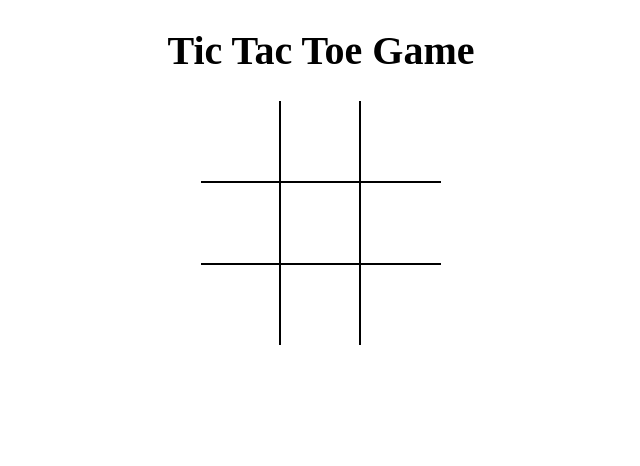
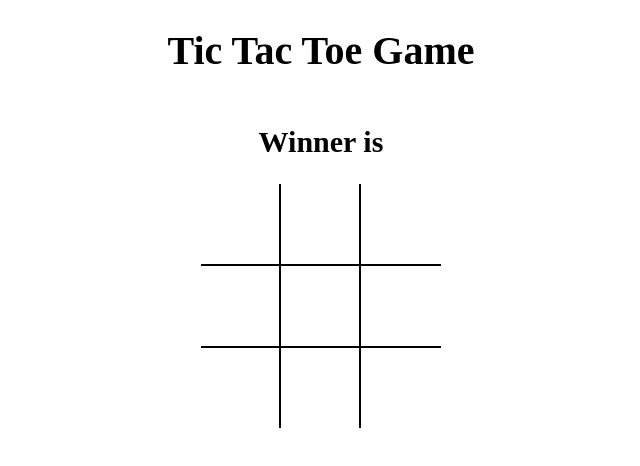
Before and after one commit to AbhishekKumar2233/Tic-Tac-Toe-Game_React, a React (Create React App) app: page / in a window 1280 px wide. Shown: the top 466 px of the page, without its empty margins (319-959 px from the left). Built offline with nearby package versions, Linux system fonts and the light colour scheme.

Commit message:
winner func done

```diff
--- a/src/App.js
+++ b/src/App.js
@@ -1,11 +1,38 @@
 import "./styles.scss";
+import React, { useState } from "react";
 import Board from "./components/Board";
+import { calculateWinner } from "./components/helper";
 
 export default function App() {
+  const [board, setBoard] = useState(Array(9).fill(null));
+  const [isXNext, setIsXNext] = useState(false);
+
+  //winner
+  const winner = calculateWinner(board);
+  console.log(winner);
+  const winnerName = winner;
+
+  function handleBoard(position) {
+    if (board[position]) {
+      return;
+    }
+    setBoard((prev) => {
+      return prev.map((square, pos) => {
+        if (pos === position) {
+          return isXNext ? "X" : "O";
+        } else {
+          return square;
+        }
+      });
+    });
+    setIsXNext((prev) => !prev);
+  }
+
   return (
     <div className="app">
       <h1>Tic Tac Toe Game</h1>
-      <Board />
+      <h2>Winner is {winnerName}</h2>
+      <Board board={board} handleBoard={handleBoard} />
     </div>
   );
 }
--- a/src/components/Board.jsx
+++ b/src/components/Board.jsx
@@ -1,26 +1,7 @@
-import React, { useState } from "react";
+import React from "react";
 import Square from "./Square";
 
-function Board() {
-  const [board, setBoard] = useState(Array(9).fill(null));
-  const [isXNext, setIsXNext] = useState(false);
-
-  function handleBoard(position) {
-    if (board[position]) {
-      return;
-    }
-    setBoard((prev) => {
-      return prev.map((square, pos) => {
-        if (pos === position) {
-          return isXNext ? "X" : "O";
-        } else {
-          return square;
-        }
-      });
-    });
-    setIsXNext((prev) => !prev);
-  }
-
+function Board({ board, handleBoard }) {
   const renderSquare = (position) => {
     return (
       <Square
--- /dev/null
+++ b/src/components/helper.js
@@ -0,0 +1,19 @@
+export function calculateWinner(squares) {
+  const lines = [
+    [0, 1, 2],
+    [3, 4, 5],
+    [6, 7, 8],
+    [0, 3, 6],
+    [1, 4, 7],
+    [2, 5, 8],
+    [0, 4, 8],
+    [2, 4, 6]
+  ];
+  for (let i = 0; i < lines.length; i++) {
+    const [a, b, c] = lines[i];
+    if (squares[a] && squares[a] === squares[b] && squares[a] === squares[c]) {
+      return squares[a];
+    }
+  }
+  return null;
+}
```
